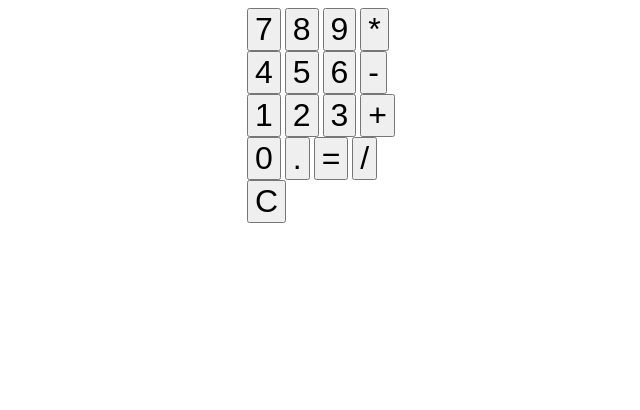
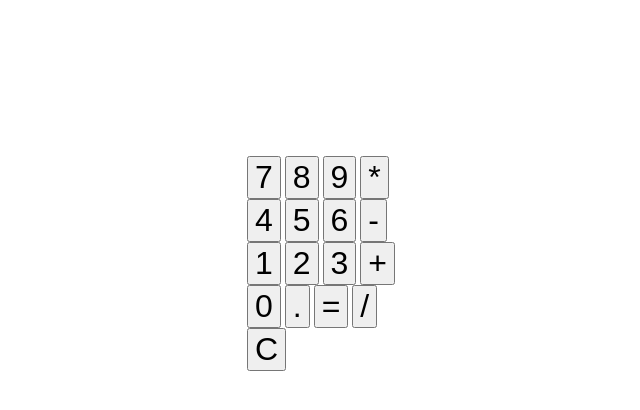
Before and after one commit to RTMathews/calculator, a plain HTML site: page index.html in a window 1280 px wide. Shown: the whole page, without its empty margins (319-959 px from the left). Drawn offline with Linux system fonts and the light colour scheme.

Commit message:
whitespace

```diff
--- a/index.html
+++ b/index.html
@@ -9,8 +9,8 @@
 <body>
     <div class="calculator">
         <div class="screen">
-            <div class="previous"></div>
-            <div class="input"></div>
+            <div class="previous">&nbsp;</div>
+            <div class="input">&nbsp;</div>
         </div>
         <div class="row">
             <button class="number">7</button>
```
